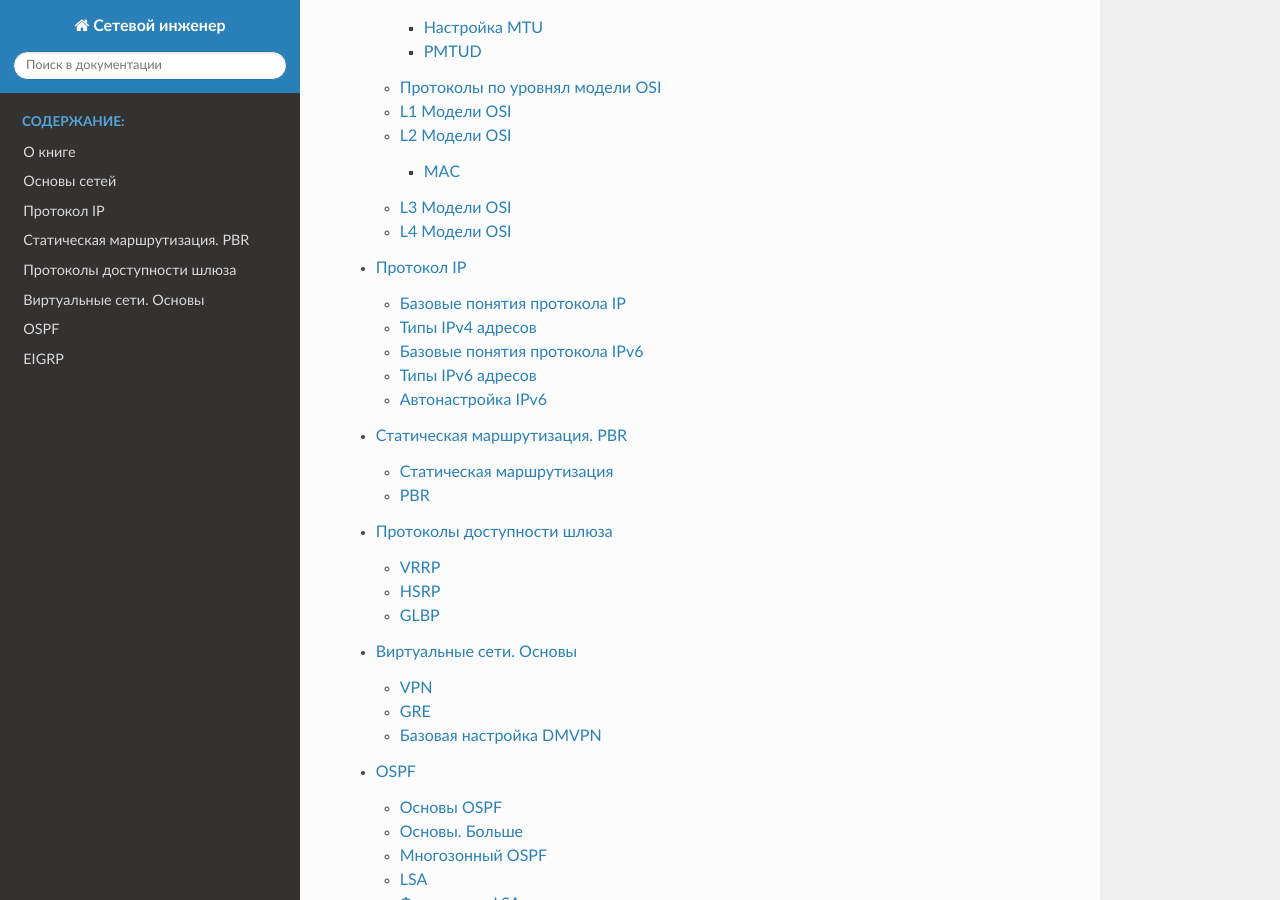
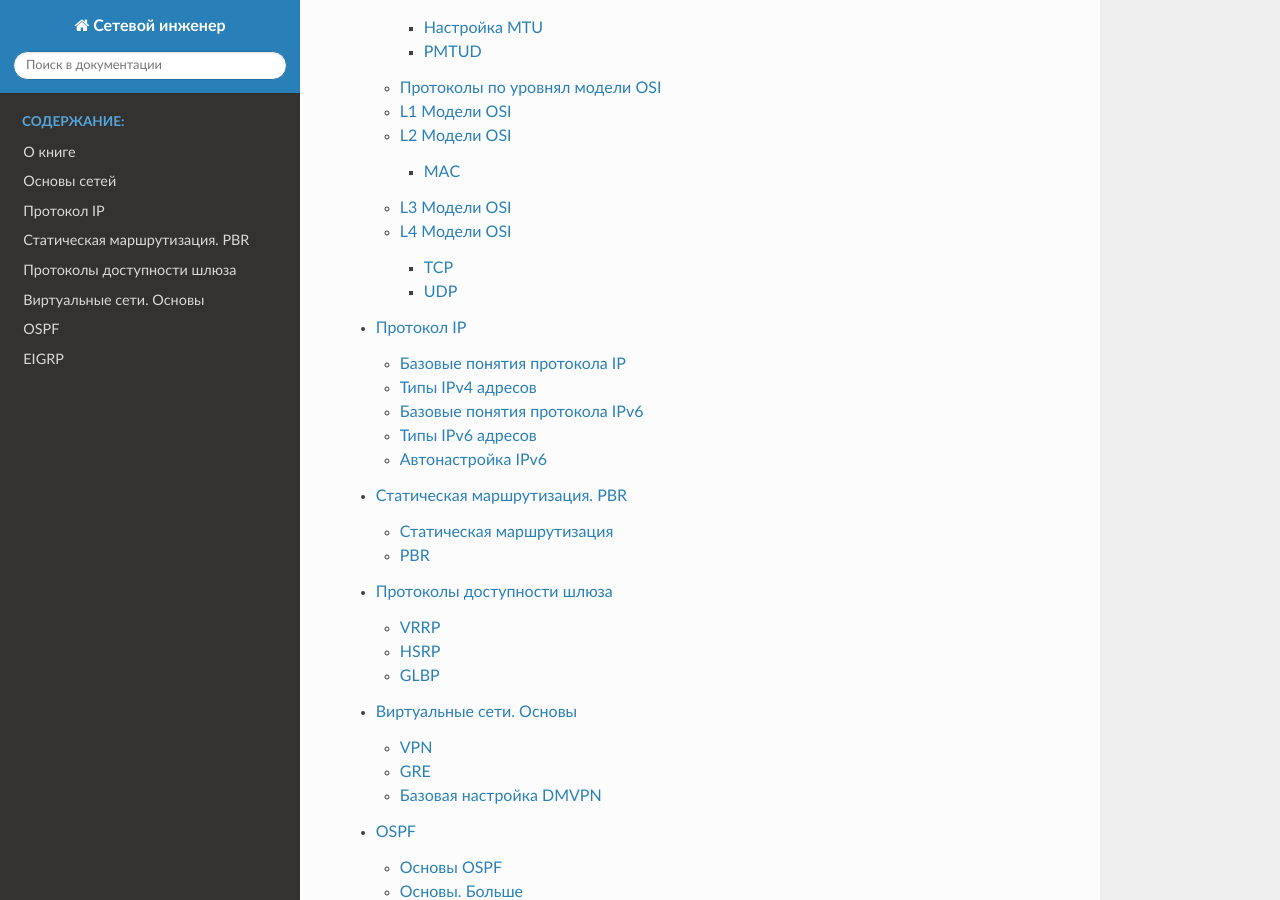
Before and after one commit to Santa42/netadm, a Sphinx documentation site: the page built from docs/source/contents.rst, in a window 1280 px wide and 900 px high, scrolled down 360 px. Built offline with Sphinx 7.4.7 and the Read the Docs theme 2.0.0, drawn with Linux system fonts in a browser that asks for light colours; pages that are not in the unit, such as notebooks, are missing from menus.

Commit message:
add html

```diff
--- a/docs/source/book/01_intro/osi_l4.rst
+++ b/docs/source/book/01_intro/osi_l4.rst
@@ -7,7 +7,7 @@ L4 Модели OSI
    * UDP_
 
 
-TCP_
+TCP
 ~~~
 Протокол TCP отвечает за гарантированную доставку сообщений от одной системы к другой в той же последоватально, какой данные были отправлены изначально.
 
@@ -22,7 +22,7 @@ TCP_
 
 Из за своих особенностей протокол TCP отлично подходит для случаев, когда надо передать какие-либо файлы без потерь, изменений и не точностей.
 
-UDP_
+UDP
 ~~~
 
 
```
